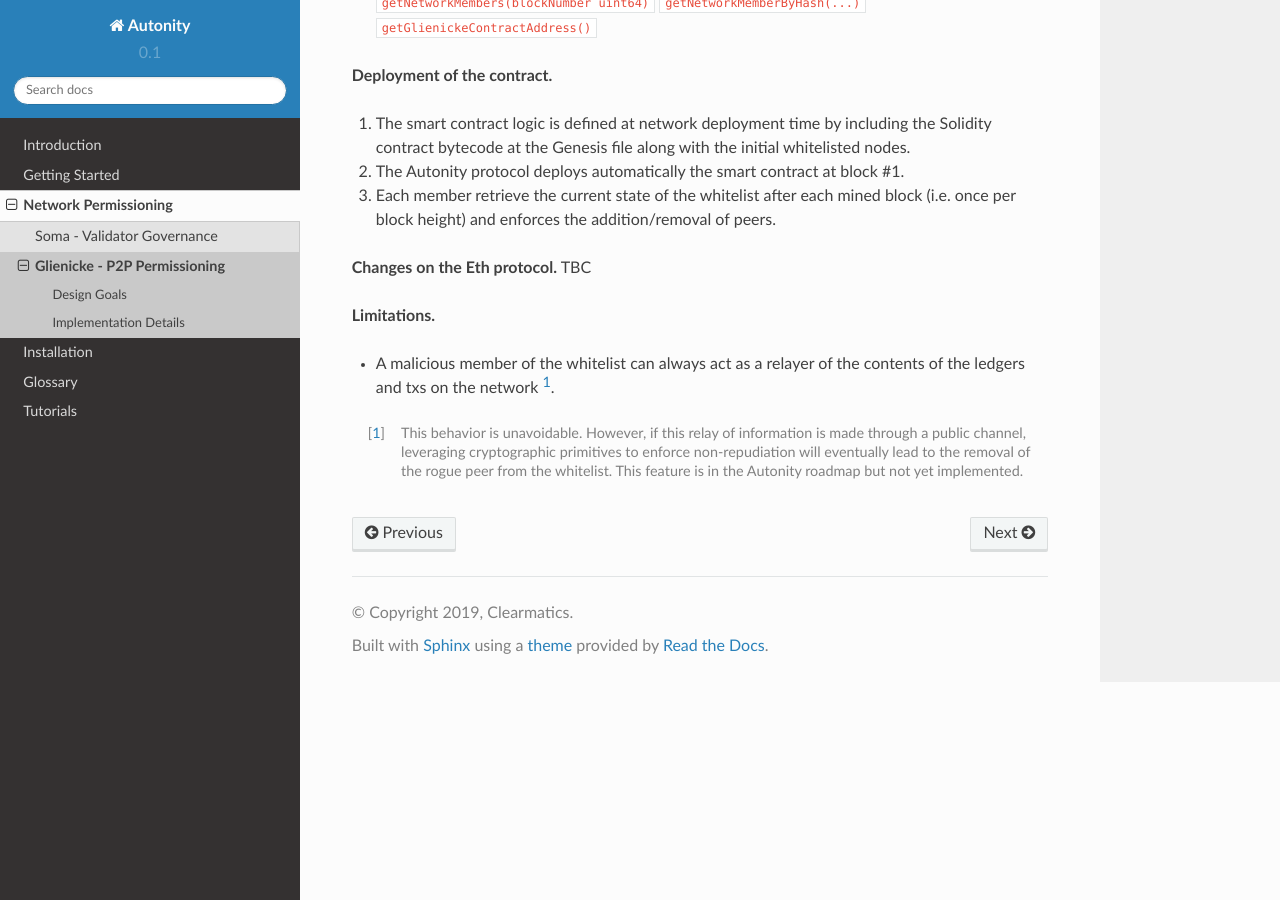
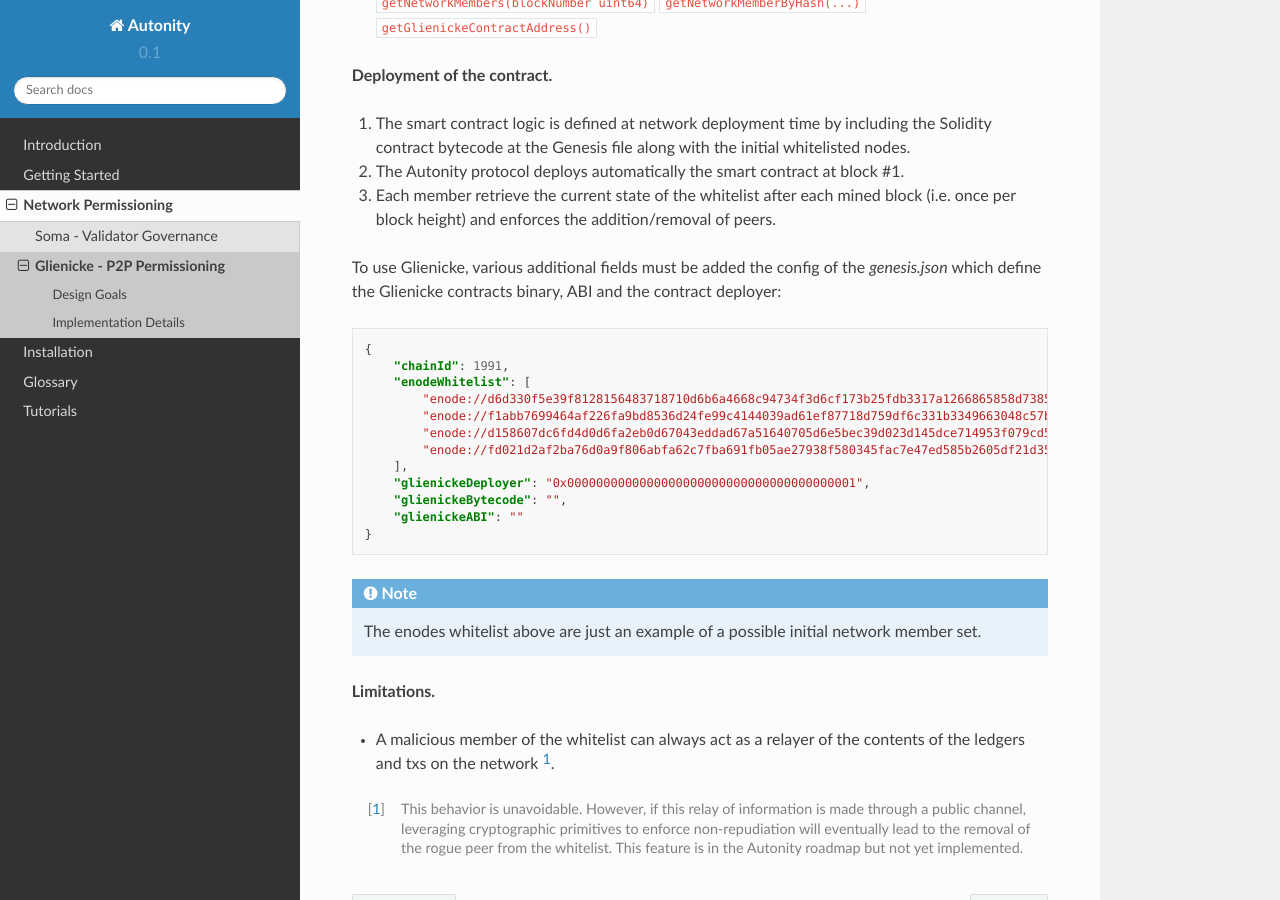
Before and after one commit to mtint/autonity-docs, a Sphinx documentation site: the page built from source/network-perm/glienicke.rst, in a window 1280 px wide and 900 px high, scrolled down 1703 px. Built offline with Sphinx 7.4.7 and the Read the Docs theme 2.0.0, drawn with Linux system fonts in a browser that asks for light colours.

Commit message:
Updating Docs (again)

```diff
--- a/source/network-perm/glienicke.rst
+++ b/source/network-perm/glienicke.rst
@@ -67,8 +67,24 @@
 2. The Autonity protocol deploys automatically the smart contract at block #1.
 3. Each member retrieve the current state of the whitelist after each mined block (i.e. once per block height) and enforces the addition/removal of peers.
 
-**Changes on the Eth protocol.**
-TBC
+To use Glienicke, various additional fields must be added the config of the `genesis.json` which define the Glienicke contracts binary, ABI and the contract deployer:
+
+.. code-block:: json
+
+    {
+        "chainId": 1991,
+        "enodeWhitelist": [
+            "enode://d6d330f5e39f8128156483718710d6b6a4668c94734f3d6cf173b25fdb3317a1266865858d7385114ee3540711b250cf97bc0f0e4760bdd942e58dfa2dceace0@127.0.0.1:5000",
+            "enode://f1abb7699464af226fa9bd8536d24fe99c4144039ad61ef87718d759df6c331b3349663048c57bc6d6c7daa2c2701d4b37380c4a85321fbcce500c5c8570e7c5@127.0.0.1:5001",
+            "enode://d158607dc6fd4d0d6fa2eb0d67043eddad67a51640705d6e5bec39d023d145dce714953f079cd5277c4b22435f6c81496147c4742b1922c965b48f2a529bdf75@127.0.0.1:5002",
+            "enode://fd021d2af2ba76d0a9f806abfa62c7fba691fb05ae27938f580345fac7e47ed585b2605df21d356b3b37e5940e53b840f15d70cc6b7b585eb706473f0234cb11@127.0.0.1:5003"
+        ],
+        "glienickeDeployer": "0x0000000000000000000000000000000000000001",
+        "glienickeBytecode": "",
+        "glienickeABI": ""
+    }
+
+.. note:: The enodes whitelist above are just an example of a possible initial network member set.
 
 **Limitations.**
 
```
Also changed, not shown: source/network-perm/soma.rst (+6 -1 lines).
